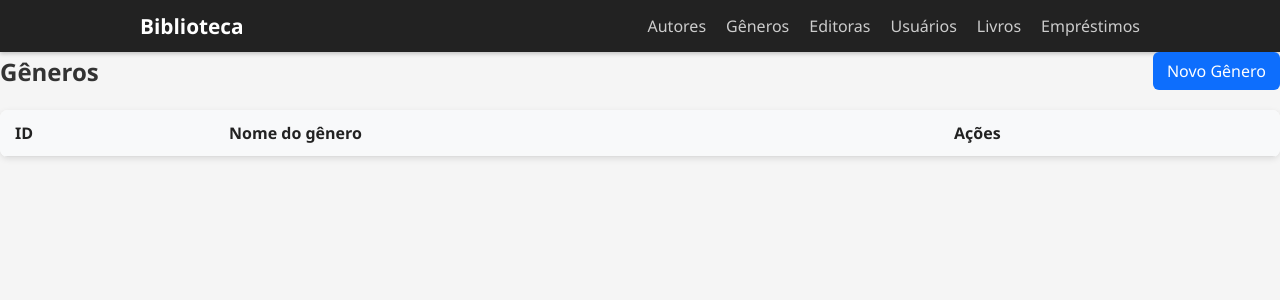
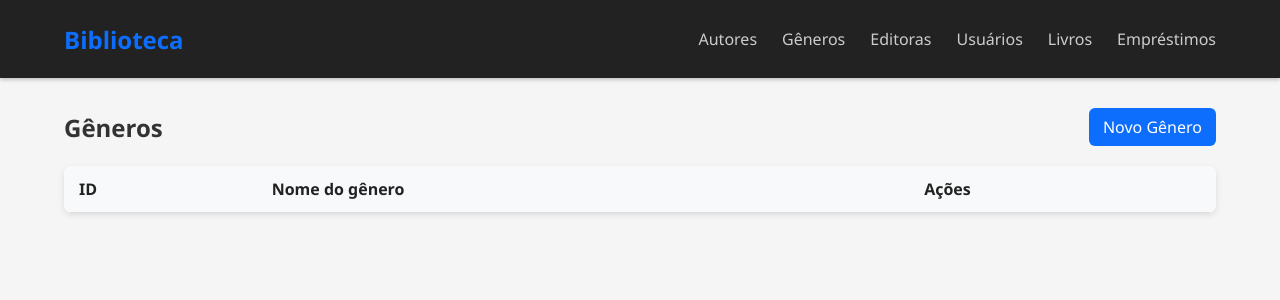
Before and after one commit to marcoscassian/BibliotecaBD, a Flask app: page /generos/ in a window 1280 px wide. Shown: the top 300 px of the page. Run offline with Flask 3, Linux system fonts and the light colour scheme; data that the repository does not hold is empty.

Commit message:
alterações

```diff
--- a/db.py
+++ b/db.py
@@ -4,7 +4,8 @@ DB_CONFIG = {
     "host": "localhost",
     "user": "root",
     "password": "",
-    "database": "db_trabalho3B"
+    "database": "db_trabalho3B",
+    "port": 3307
 }
 
 def get_connection():
--- a/static/base.css
+++ b/static/base.css
@@ -1,9 +1,11 @@
+
 body {
     margin: 0;
     font-family: "Segoe UI", Arial, sans-serif;
     background-color: #f5f5f5;
     color: #222;
 }
+/*testandp*/
 
 .navbar {
     background-color: #222;
@@ -14,7 +16,7 @@ body {
 
 .navbar .container {
     width: 90%;
-    max-width: 1000px;
+    max-width: 1200px;
     margin: auto;
     display: flex;
     align-items: center;
@@ -22,17 +24,16 @@ body {
 }
 
 .marca {
-    font-size: 1.3rem;
+    font-size: 1.5rem;
     font-weight: bold;
-    color: #fff;
+    color: #0d6efd;
     text-decoration: none;
 }
 
 .menu-navegacao {
     list-style: none;
     display: flex;
-    gap: 20px;
-    margin: 0;
+    gap: 25px;
     padding: 0;
 }
 
@@ -40,6 +41,7 @@ body {
     text-decoration: none;
     color: #ccc;
     font-weight: 500;
+    padding: 5px 0;
     transition: color 0.2s ease-in-out;
 }
 
@@ -47,20 +49,21 @@ body {
     color: #fff;
 }
 
-.container.principal {
+
+.container-principal {
     width: 90%;
-    max-width: 900px;
+    max-width: 1200px;
     margin: 30px auto;
-    background: #fff;
-    padding: 20px;
-    border-radius: 12px;
-    box-shadow: 0 2px 8px rgba(0,0,0,0.1);
+
 }
+
+
 .aviso {
     padding: 12px 16px;
-    margin-bottom: 10px;
+    margin-bottom: 15px;
     border-radius: 6px;
     position: relative;
+    font-weight: 500;
 }
 
 .aviso.success {
@@ -75,19 +78,31 @@ body {
     border: 1px solid #ffeeba;
 }
 
+.aviso.error, .aviso.danger {
+    background-color: #f8d7da;
+    color: #721c24;
+    border: 1px solid #f5c6cb;
+}
+
 .botao-fechar {
     background: none;
     border: none;
     font-size: 20px;
     line-height: 1;
     position: absolute;
-    top: 8px;
+    top: 50%;
+    transform: translateY(-50%);
     right: 10px;
     cursor: pointer;
-    color: #555;
+    color: inherit;
+    opacity: 0.7;
 }
 
-@media (max-width: 700px) {
+.botao-fechar:hover {
+    opacity: 1;
+}
+
+@media (max-width: 900px) {
     .navbar .container {
         flex-direction: column;
         align-items: flex-start;
@@ -95,11 +110,11 @@ body {
 
     .menu-navegacao {
         flex-wrap: wrap;
-        gap: 10px;
+        gap: 15px;
         margin-top: 10px;
     }
 
-    .container.principal {
+    .container-principal {
         padding: 15px;
     }
 }
--- a/templates/autores_list.html
+++ b/templates/autores_list.html
@@ -30,7 +30,7 @@
             <td>{{ a.Data_nascimento or '-' }}</td>
             <td>
                 <a href="{{ url_for('autores.editar_autor', id_autor=a.ID_autor) }}" class="botao pequeno secundario">Editar</a>
-                <form action="{{ url_for('autores.excluir_autor', id_autor=a.ID_autor) }}" method="post" style="display:inline-block" onsubmit="return confirm('Excluir autor?');">
+                <form action="{{ url_for('autores.excluir_autor', id_autor=a.ID_autor) }}" method="post" style="display:inline-block">
                     <button class="botao pequeno perigo">Excluir</button>
                 </form>
             </td>
--- a/templates/editoras_list.html
+++ b/templates/editoras_list.html
@@ -28,7 +28,7 @@
             <td>{{ e.Endereco_editora or '-' }}</td>
             <td>
                 <a href="{{ url_for('editoras.editar_editora', id_editora=e.ID_editora) }}" class="botao pequeno secundario">Editar</a>
-                <form action="{{ url_for('editoras.excluir_editora', id_editora=e.ID_editora) }}" method="post" style="display:inline-block" onsubmit="return confirm('Excluir editora?');">
+                <form action="{{ url_for('editoras.excluir_editora', id_editora=e.ID_editora) }}" method="post" style="display:inline-block">
                     <button type="submit" class="botao pequeno perigo">Excluir</button>
                 </form>
             </td>
--- a/templates/emprestimos_list.html
+++ b/templates/emprestimos_list.html
@@ -33,7 +33,7 @@
             <td>{{ e.Status_emprestimo }}</td>
             <td>
                 <a href="{{ url_for('emprestimos.editar_emprestimo', id_emprestimo=e.ID_emprestimo) }}" class="botao pequeno secundario">Editar</a>
-                <form action="{{ url_for('emprestimos.excluir_emprestimo', id_emprestimo=e.ID_emprestimo) }}" method="post" style="display:inline-block" onsubmit="return confirm('Excluir empréstimo?');">
+                <form action="{{ url_for('emprestimos.excluir_emprestimo', id_emprestimo=e.ID_emprestimo) }}" method="post" style="display:inline-block">
                     <button class="botao pequeno perigo">Excluir</button>
                 </form>
             </td>
--- a/templates/generos_list.html
+++ b/templates/generos_list.html
@@ -27,8 +27,7 @@
             <td>
                 <a href="{{ url_for('generos.editar_genero', id_genero=g.ID_genero) }}" class="botao pequeno secundario">Editar</a>
                 <form action="{{ url_for('generos.excluir_genero', id_genero=g.ID_genero) }}"
-                      method="post" style="display:inline-block"
-                      onsubmit="return confirm('Excluir gênero?');">
+                      method="post" style="display:inline-block">
                     <button class="botao pequeno perigo" type="submit">Excluir</button>
                 </form>
             </td>
--- a/templates/livros_list.html
+++ b/templates/livros_list.html
@@ -35,7 +35,7 @@
             <td>{{ l.Quantidade_disponivel or 0 }}</td>
             <td>
                 <a href="{{ url_for('livros.editar_livro', id_livro=l.ID_livro) }}" class="botao pequeno secundario">Editar</a>
-                <form action="{{ url_for('livros.excluir_livro', id_livro=l.ID_livro) }}" method="post" style="display:inline-block" onsubmit="return confirm('Excluir livro?');">
+                <form action="{{ url_for('livros.excluir_livro', id_livro=l.ID_livro) }}" method="post" style="display:inline-block">
                     <button class="botao pequeno perigo">Excluir</button>
                 </form>
             </td>
--- a/templates/usuarios_list.html
+++ b/templates/usuarios_list.html
@@ -31,7 +31,7 @@
             <td>{{ u.Multa_atual or '0.00' }}</td>
             <td>
                 <a href="{{ url_for('usuarios.editar_usuario', id_usuario=u.ID_usuario) }}" class="botao pequeno secundario">Editar</a>
-                <form action="{{ url_for('usuarios.excluir_usuario', id_usuario=u.ID_usuario) }}" method="post" style="display:inline-block" onsubmit="return confirm('Excluir usuário?');">
+                <form action="{{ url_for('usuarios.excluir_usuario', id_usuario=u.ID_usuario) }}" method="post" style="display:inline-block">
                     <button class="botao pequeno perigo">Excluir</button>
                 </form>
             </td>
```
Also changed, not shown: static/geral_form.css (+2 -9 lines), 1 other file.
